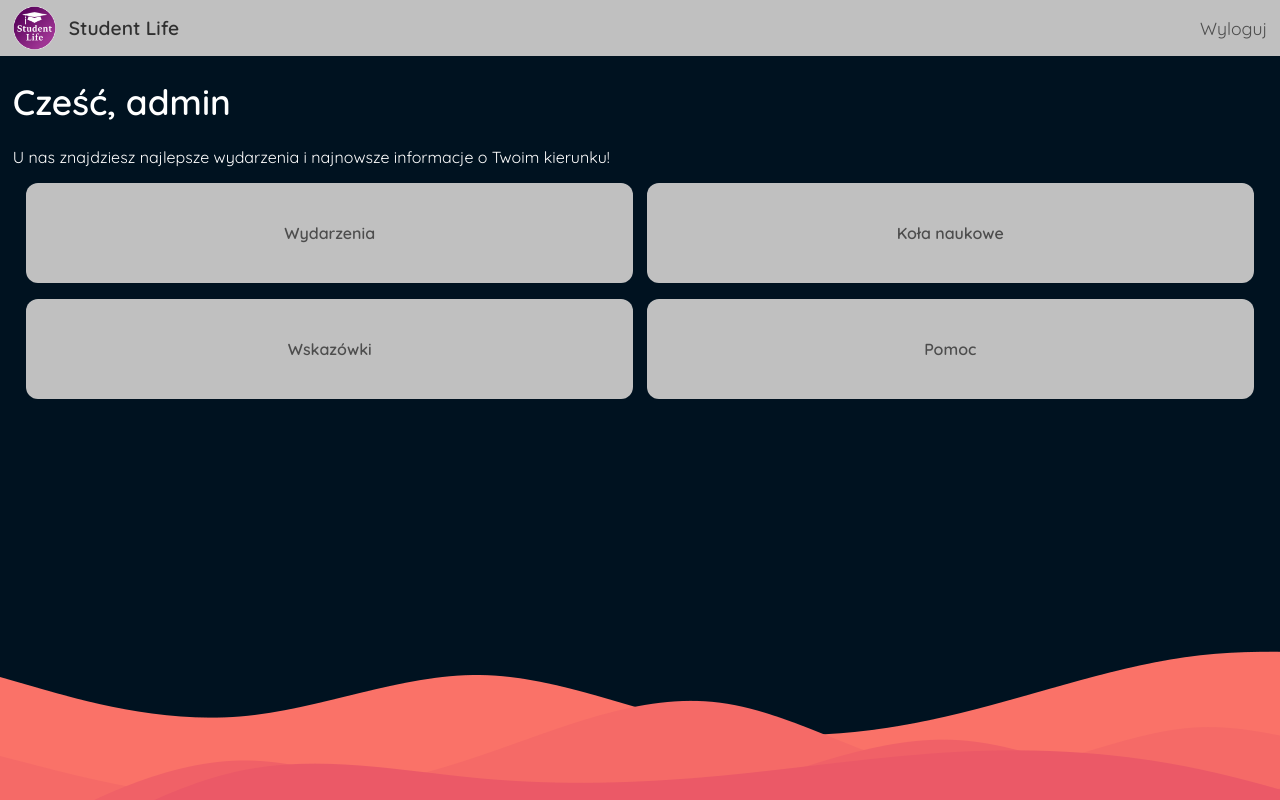
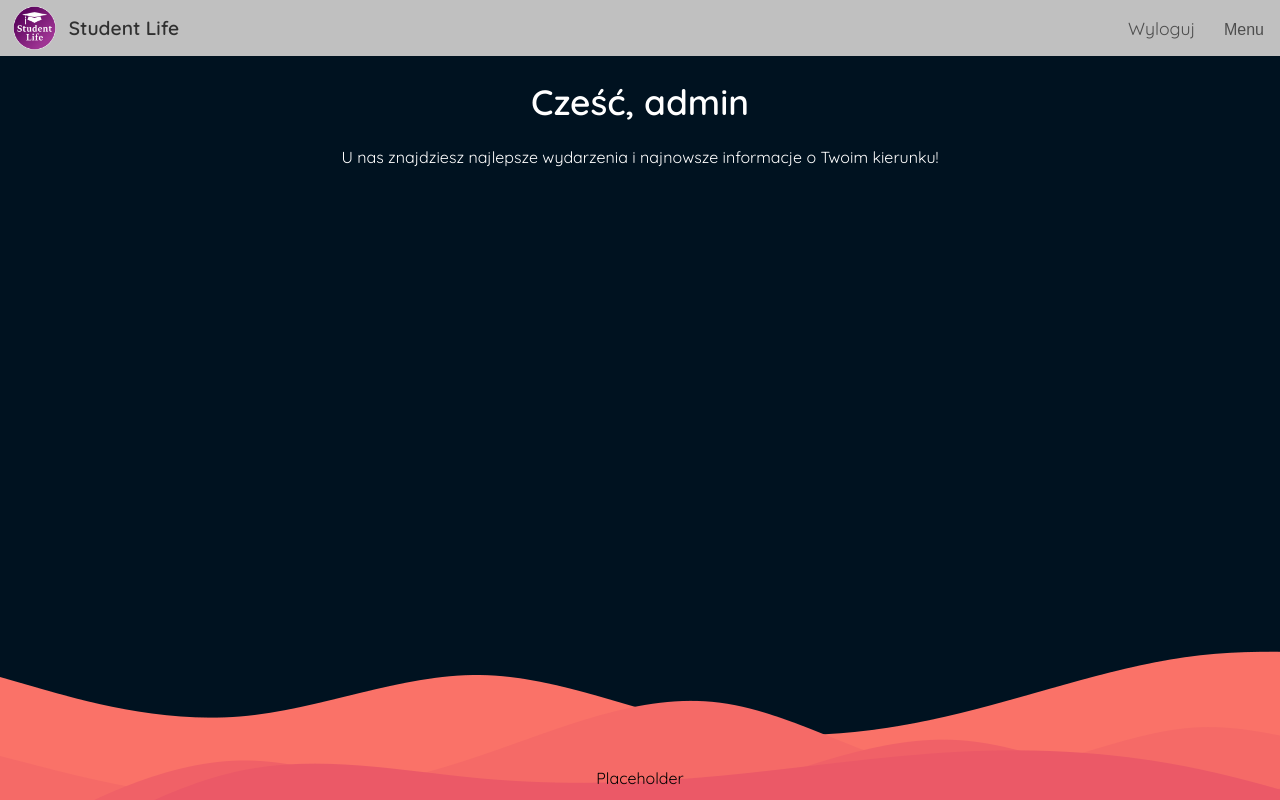
Before and after one commit to konrad-dobosz/StudentLife, a PHP site: page / in a window 1280 px wide. Run offline with PHP 8.4, Linux system fonts and the light colour scheme; a user stored in the database is signed in.

Commit message:
Add menu and footer to main

```diff
--- /dev/null
+++ b/components/navbar/indexnavbar.php
@@ -0,0 +1,17 @@
+<link rel="stylesheet" href="css/indexNavbar.css">
+<nav id = "navbar">
+    <div>
+        <img src="img/logo.png" alt="Logo">
+        <h4><a href="/">Student Life</a></h4>
+    </div>
+    <a id="btn-logout" href="logout.php">Wyloguj</a>
+    <div class="dropdown">
+     <button class="dropbtn">Menu</button>
+        <div class="dropdown-content">
+            <a href="events.php">Wydarzenia</a>
+            <a href="#">Koła naukowe</a>
+            <a href="#">Wskazówki</a>
+            <a href = "#">Pomoc</a>
+        </div>
+    </div>
+</nav>
--- /dev/null
+++ b/css/indexnavbar.css
@@ -0,0 +1,79 @@
+nav {
+    display: flex;
+    flex-direction: row;
+    background-color: rgb(192, 192, 192);
+    height: 3.5rem;
+}
+
+nav div {
+    display: flex;
+    flex-direction: row;
+    align-items: center;
+    width: 100%;
+}
+
+h4 {
+    margin: 0;
+}
+
+h4 a {
+    text-decoration: none;
+    color: rgba(0, 0, 0, 0.75);
+    font-size: 1.2rem;
+    white-space: nowrap;
+}
+
+nav img {
+    padding: 0 0.8rem;
+    height: 2.7rem;
+}
+
+#btn-logout {
+    align-self: center;
+    color: rgba(0, 0, 0, 0.6);
+    font-size: 1.1rem;
+    text-decoration: none;
+    padding: 0 0.8rem;
+}
+
+
+.dropbtn {
+    background-color: rgb(192, 192, 192);
+    color: rgba(0, 0, 0, 0.6);
+    padding: 16px;
+    font-size: 16px;
+    border: none;
+    cursor: pointer;
+  }
+
+
+  .dropdown {
+    position: relative;
+    display: inline-block;
+    width: 6vw;
+    margin-top: 0.32em;
+  }
+
+  .dropdown-content {
+    display: none;
+    position: absolute;
+    background-color: #f9f9f9;
+    min-width: 169px;
+    box-shadow: 0px 8px 16px 0px rgba(0,0,0,0.2);
+    z-index: 1;
+    right: 2vw;
+  }
+
+  .dropdown-content a {
+    color: black;
+    padding: 12px 16px;
+    text-decoration: none;
+    display: block;
+  }
+
+  .dropdown-content a:hover {background-color: #f1f1f1}
+
+
+  .dropdown:hover .dropdown-content {
+    display: block;
+  }
--- a/css/main.css
+++ b/css/main.css
@@ -5,16 +5,22 @@ body {
     padding: 0;
     font-family: 'Quicksand', sans-serif;
     background-image: url("../img/background.png");
+    display: flex;
+    flex-direction: column;
 }
 
 main {
     display: flex;
     flex-direction: column;
-    background-color: 002233;
     margin-left: auto;
     margin-right: auto;
     padding: 0 0.8rem;
     color: white;
+    height: 89vh;
+}
+
+header{
+    text-align: center;
 }
 
 header h1 {
@@ -27,51 +33,9 @@ header h1 span {
     color: white;
 }
 
-#cards {
-    display: flex;
-    flex-direction: row;
-    flex-wrap: wrap;
-    justify-content: space-evenly;
-}
-
-.card {
-    border-radius: 12px;
-    background-color: rgb(192, 192, 192);
-    width: calc(50% - 20px);
-    color: rgba(0, 0, 0, 0.6);
-    font-weight: 600;
-    font-size: 1rem;
-    height: 100px;
-    border: none;
-    margin-bottom: 1rem;
-    transition: background-color .2s ease-in-out;
-}
-
-a.card {
-    display: flex;
-    flex-direction: column;
+body .footer{
+    background-color: transparent;
     text-align: center;
-    justify-content: center;
-    text-decoration: none;
-}
-
-.card:hover {
-    background-color: rgba(44, 33, 38, 0.8);
-    cursor: pointer;
-}
-
-.event-card {
-    display: block;
-    color: inherit;
-    text-decoration: none;
-    border-radius: 12px;
-    background-color: rgb(192, 192, 192);
-    padding: 1rem;
-    margin-bottom: 1rem;
-}
-
-.event-card h4 span {
-    font-weight: normal;
 }
 
 @media (min-width: 768px) {
--- a/index.php
+++ b/index.php
@@ -18,11 +18,14 @@ require_once "db.php";
     <title>StudentLife</title>
 
     <link rel="stylesheet" href="css/main.css">
+    <script type = "text/javascript" src = "js/index.js" defer></script>
 </head>
 
 <body>
-    <?php include_once "components/navbar/navbar.php"; ?>
+    <?php include_once "components/navbar/indexnavbar.php"; ?>
     <main>
+        <section class = "menu">
+        </section>
         <header>
             <h1>
                 Cześć, <span><?php echo $_SESSION['login']; ?></span>
@@ -30,13 +33,10 @@ require_once "db.php";
             <p>U nas znajdziesz najlepsze wydarzenia i najnowsze informacje o Twoim kierunku!</p>
         </header>
 
-        <section id="cards">
-            <a class="card" href="events.php">Wydarzenia</a>
-            <a class="card" href="">Koła naukowe</a>
-            <a class="card" href="">Wskazówki</a>
-            <a class="card" href="">Pomoc</a>
-        </section>
     </main>
+    <footer class = "footer">
+        Placeholder
+    </footer>
 </body>
 
 </html>
--- a/register.php
+++ b/register.php
@@ -28,7 +28,7 @@ if ((isset($_SESSION['logged'])) && ($_SESSION['logged'] == true)) {
             <input type="text" name="login" placeholder="Login" id="login" required>
             <input type="email" name="email" placeholder="E-mail" id="email" required>
             <input type="password" name="pass" placeholder="Hasło" id="pass" required>
-            <input type="password" name="pass_verify" placeholder="Powtórz hasło" id="pass_verify" required>
+            <input type="password" name="pass_verify" placeholder="Powtórz hasło" id="pass" required>
             <label><input type="checkbox" id="show-password" onclick="check(this)"> Pokaż hasło</label>
 
             <button type="submit" name="submit">Załóż konto</button>
```
